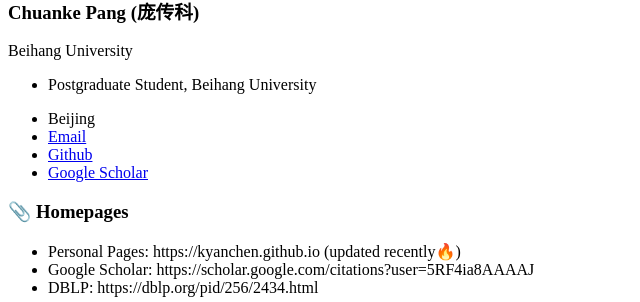
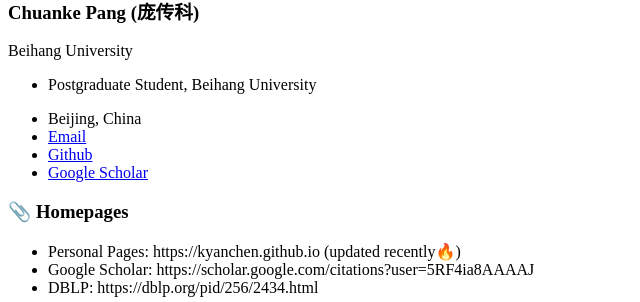
Before and after one commit to chuankepang/chuanke_academic.github.io, a Jekyll site: the page built from _pages/includes/homepage.md, in a window 1280 px wide. Shown: the part 212-514 px from the top of the page, without its empty margins (0-640 px from the left). Built offline with Jekyll 4.4.1, drawn with Linux system fonts in a browser that asks for light colours; our own code applies the rules of GitHub Pages for plain Markdown files.

Commit message:
Update _config.yml

```diff
--- a/_config.yml
+++ b/_config.yml
@@ -25,7 +25,7 @@ author:
   name             : "Chuanke Pang (庞传科)"
   avatar           : "image/Profile_ChuankePang.png"
   bio              : "Beihang University"
-  location         : "Beijing"
+  location         : "Beijing, China"
   employer         :
   pubmed           :
   googlescholar    : "https://scholar.google.com/citations?user=Mr7Dx6gAAAAJ"
```
